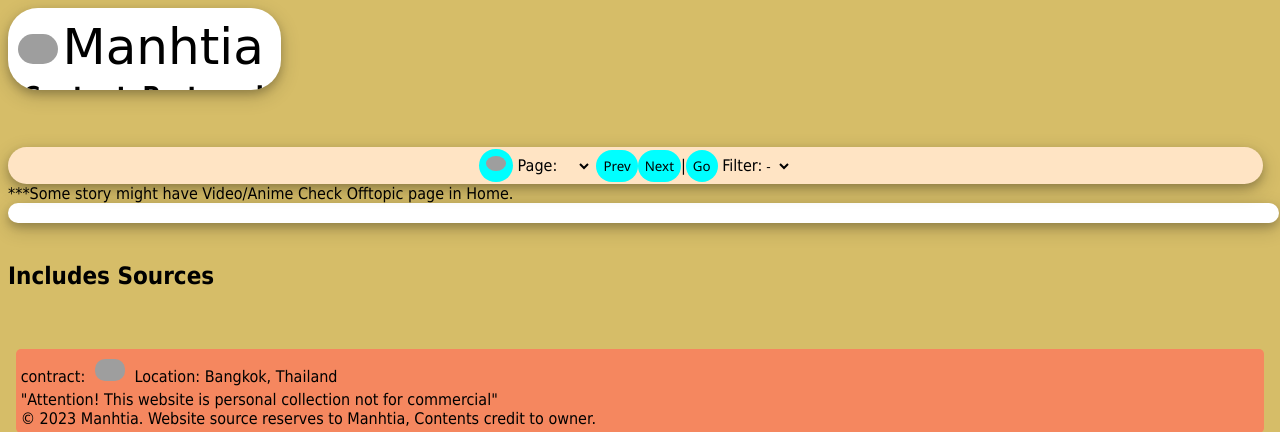
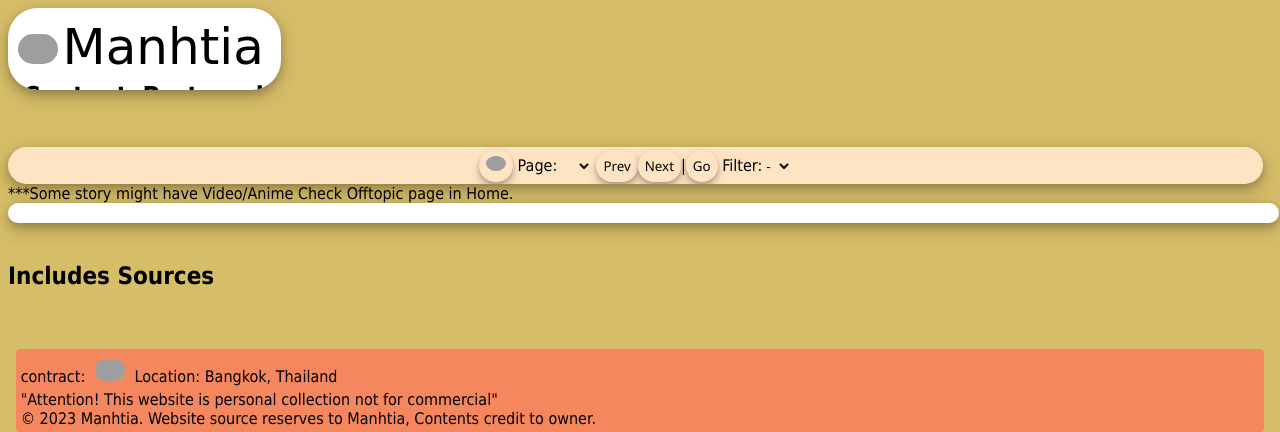
Before and after one commit to redjajaggg/MPM, a Django app: page /manhtia/content/ in a window 1280 px wide. Shown: the top 432 px of the page. Run offline with Django 4.2, Linux system fonts and the light colour scheme; lists and menus that the app fills with data are empty; some libraries are stand-ins or nearby versions; grey boxes are pictures that could not be loaded.

Commit message:
Update main.css

```diff
--- a/Manhtia/static/Manhtia/main.css
+++ b/Manhtia/static/Manhtia/main.css
@@ -60,8 +60,16 @@ button{
     border: none;
     border-radius: 20px;
     padding: 7px;
-    background-color: aqua;
+    background-color: bisque;
     font-family:'Segoe UI', Tahoma, Geneva, Verdana, sans-serif;
+    box-shadow: 0 2px 4px 0 rgba(0, 0, 0, 0.2), 0 6px 10px 0 rgba(0, 0, 0, 0.19);
+}
+input{
+    border-top: none;
+    border-left: none;
+    border-right: none;
+    border-bottom: solid black;
+    background: none;
 }
 button:hover{
     background-color:lawngreen
@@ -114,6 +122,7 @@ a:hover, a:active {
     padding: 10px;
     overflow: hidden;
     width: 300px;
+    justify-items: center;
     box-shadow: 0 4px 8px 0 rgba(0, 0, 0, 0.2), 0 6px 20px 0 rgba(0, 0, 0, 0.19);
 }
 .moderndiv:hover{
```
